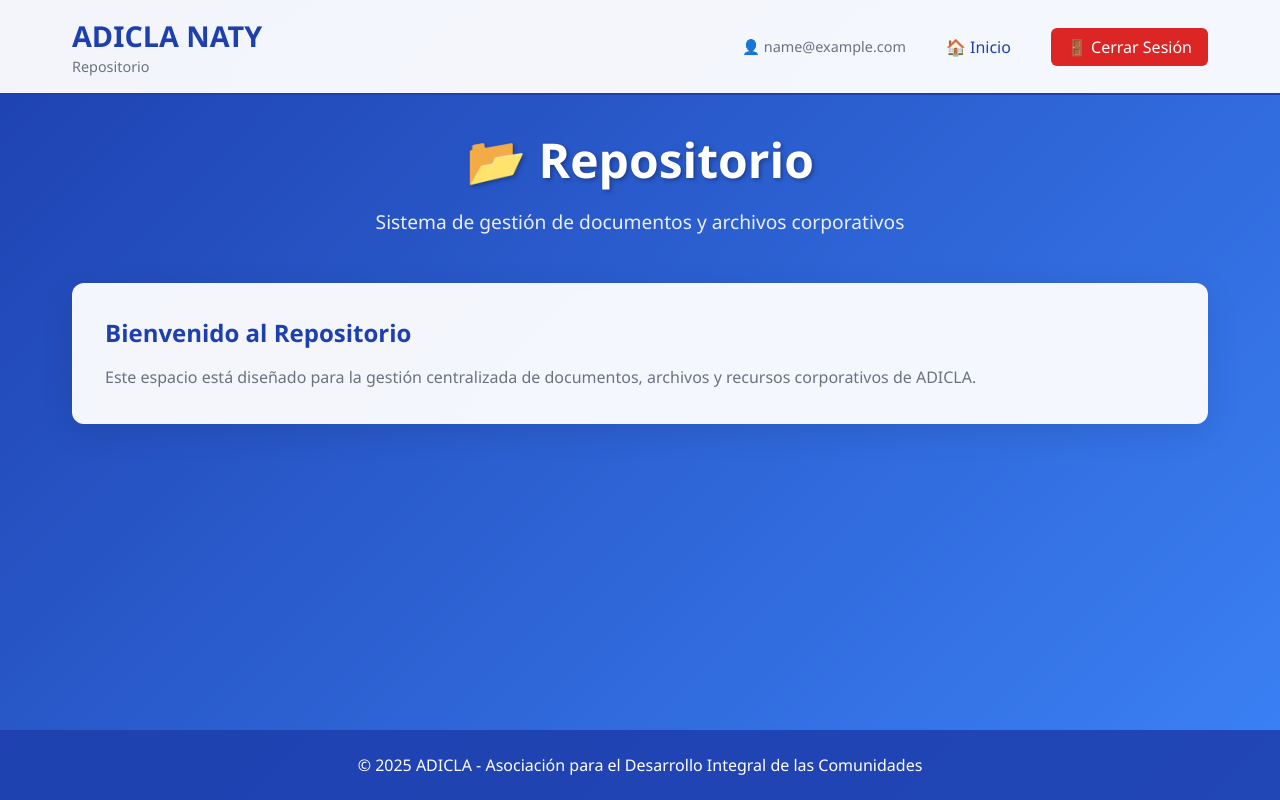
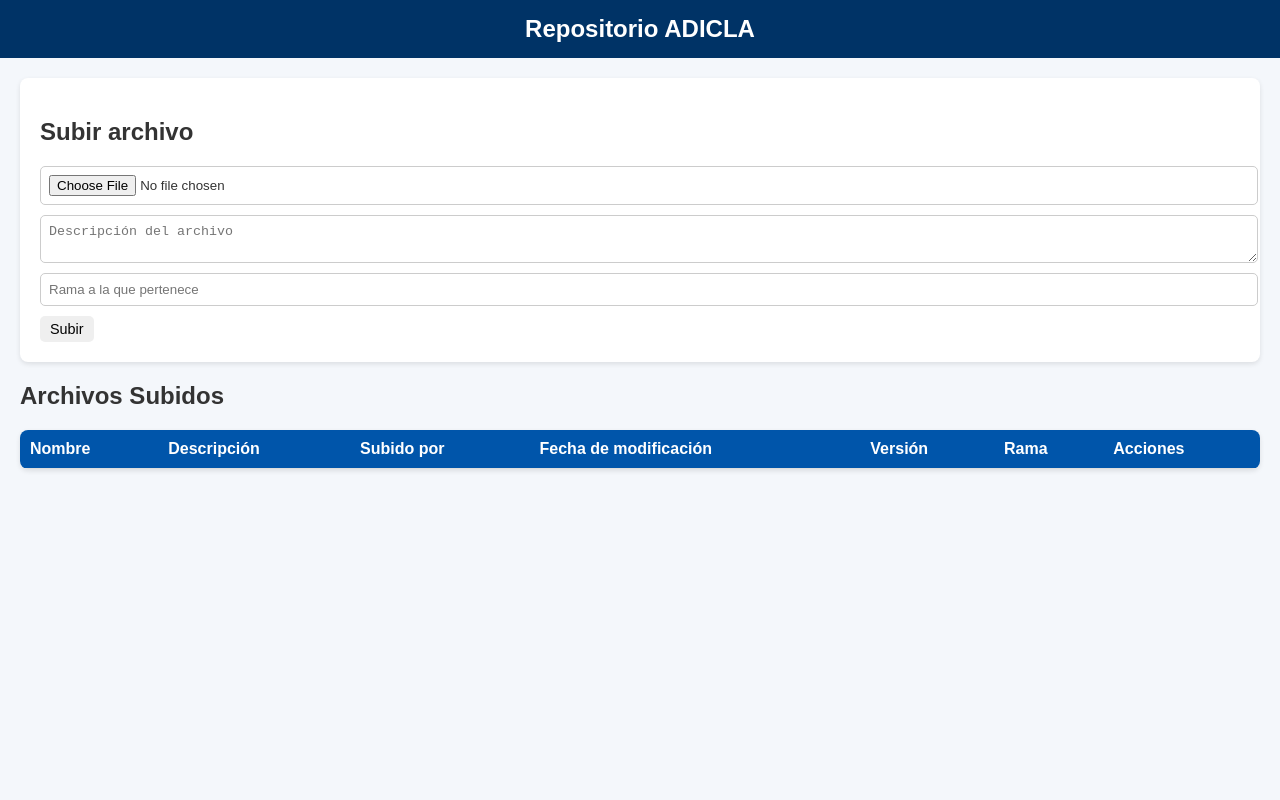
Before and after one commit to jhony-23/WebVideoA, a Django app: page /repositorio/ in a window 1280 px wide. Run offline with Django 5.2, Linux system fonts and the light colour scheme; the visitor is signed in with stand-in values (Sample User, id 1); lists and menus that the app fills with data are empty.

Commit message:
Cambios parte 1

```diff
--- a/AdiclaVideo/settings.py
+++ b/AdiclaVideo/settings.py
@@ -60,7 +60,7 @@ DATABASES = {
     'default': {
         'ENGINE': 'mssql',
         'NAME': 'PlataformaVideosA',
-        'HOST': '192.168.0.149',
+        'HOST': '192.168.56.1',
         'PORT': '1433',
         'USER': 'vm_user',
         'PASSWORD': 'Adicla221231',
--- a/videos/templates/videos/repositorio.html
+++ b/videos/templates/videos/repositorio.html
@@ -1,46 +1,131 @@
 <!DOCTYPE html>
 <html lang="es">
 <head>
-    <meta charset="UTF-8">
-    <meta name="viewport" content="width=device-width, initial-scale=1.0">
-    <title>Repositorio - ADICLA</title>
-    {% load static %}
-    <link rel="stylesheet" href="{% static 'videos/css/repositorio.css' %}">
+<meta charset="UTF-8">
+<meta name="viewport" content="width=device-width, initial-scale=1.0">
+<title>Repositorio de ADICLA</title>
+<style>
+  body { font-family: Arial, sans-serif; margin:0; padding:0; background-color:#f4f7fb; color:#333; }
+  header { background-color:#003366; color:white; padding:15px 20px; text-align:center; font-size:1.5rem; font-weight:bold; }
+  main { padding:20px; }
+  #uploadForm { background:white; padding:20px; border-radius:8px; box-shadow:0 2px 5px rgba(0,0,0,0.1); margin-bottom:20px; }
+  #uploadForm input, #uploadForm textarea { display:block; margin-bottom:10px; width:100%; padding:8px; border:1px solid #ccc; border-radius:5px; }
+  .btn { padding:5px 10px; border:none; border-radius:5px; cursor:pointer; font-size:0.9rem; margin-right:5px; }
+  .btn-danger { background:#cc0000; color:white; }
+  .btn-download { background:#28a745; color:white; }
+  table { width:100%; border-collapse: collapse; background:white; border-radius:8px; overflow:hidden; box-shadow:0 2px 5px rgba(0,0,0,0.1); }
+  th, td { padding:10px; border-bottom:1px solid #ddd; text-align:left; }
+  th { background:#0055aa; color:white; }
+</style>
 </head>
 <body>
-    <div class="container">
-        <header class="header">
-            <div class="header-content">
-                <div class="logo">
-                    <h1>ADICLA NATY</h1>
-                    <span>Repositorio</span>
-                </div>
-                <nav class="nav">
-                    <span class="user-info">👤 {{ user.email }}</span>
-                    <a href="/" class="nav-link">🏠 Inicio</a>
+<header>Repositorio ADICLA</header>
+<main>
+<form id="uploadForm">
+  <h2>Subir archivo</h2>
+  <input type="file" id="fileInput" required>
+  <textarea id="fileDescription" placeholder="Descripción del archivo" rows="2" required></textarea>
+  <input type="text" id="fileBranch" placeholder="Rama a la que pertenece" required>
+  <button type="submit" class="btn btn-primary">Subir</button>
+</form>
 
-                    <a href="/repositorio/logout/" class="nav-link logout">🚪 Cerrar Sesión</a>
-                </nav>
-            </div>
-        </header>
+<h2>Archivos Subidos</h2>
+<table id="filesTable">
+  <thead>
+    <tr>
+      <th>Nombre</th>
+      <th>Descripción</th>
+      <th>Subido por</th>
+      <th>Fecha de modificación</th>
+      <th>Versión</th>
+      <th>Rama</th>
+      <th>Acciones</th>
+    </tr>
+  </thead>
+  <tbody></tbody>
+</table>
+</main>
 
-        <main class="main-content">
-            <div class="page-header">
-                <h1>📂 Repositorio</h1>
-                <p>Sistema de gestión de documentos y archivos corporativos</p>
-            </div>
+<script>
+const uploadForm = document.getElementById('uploadForm');
+const filesTableBody = document.querySelector('#filesTable tbody');
 
-            <div class="content-area">
-                <div class="welcome-card">
-                    <h2>Bienvenido al Repositorio</h2>
-                    <p>Este espacio está diseñado para la gestión centralizada de documentos, archivos y recursos corporativos de ADICLA.</p>
-                </div>
-            </div>
-        </main>
+let filesDB = [];
 
-        <footer class="footer">
-            <p>&copy; 2025 ADICLA - Asociación para el Desarrollo Integral de las Comunidades</p>
-        </footer>
-    </div>
+uploadForm.addEventListener('submit', (e)=>{
+  e.preventDefault();
+  const fileInput = document.getElementById('fileInput');
+  const descInput = document.getElementById('fileDescription');
+  const branchInput = document.getElementById('fileBranch');
+
+  if(fileInput.files.length===0 || !descInput.value.trim() || !branchInput.value.trim()) return;
+
+  const file = fileInput.files[0];
+
+
+  const existingFiles = filesDB.filter(f => f.originalName === file.name);
+  const version = existingFiles.length + 1;
+
+
+  const dotIndex = file.name.lastIndexOf('.');
+  const baseName = dotIndex !== -1 ? file.name.substring(0, dotIndex) : file.name;
+  const ext = dotIndex !== -1 ? file.name.substring(dotIndex) : '';
+
+  const newFile = {
+  name: version>1 ? `${baseName}(${version})${ext}` : file.name,
+  originalName: file.name,
+  description: descInput.value.trim(),
+  uploadedBy: '',
+  date: new Date().toLocaleString(),
+  version: version,
+  branch: branchInput.value.trim(),
+  fileObject: file
+};
+
+  filesDB.push(newFile);
+  renderFiles();
+  uploadForm.reset();
+});
+
+function renderFiles(){
+  filesTableBody.innerHTML='';
+  filesDB.forEach((f,index)=>{
+    const tr=document.createElement('tr');
+    tr.innerHTML=`
+      <td>${f.name}</td>
+      <td>${f.description}</td>
+      <td>${f.uploadedBy || '-'}</td>
+      <td>${f.date || '-'}</td>
+      <td>${f.version}</td>
+      <td>${f.branch}</td>
+      <td>
+        <button class="btn btn-download" onclick="downloadFile(${index})">Descargar</button>
+        <button class="btn btn-danger" onclick="deleteFile(${index})">Eliminar</button>
+      </td>
+    `;
+    filesTableBody.appendChild(tr);
+  });
+}
+
+function deleteFile(index){
+  if(confirm('¿Seguro que deseas eliminar este archivo?')){
+    filesDB.splice(index,1);
+    renderFiles();
+  }
+}
+
+function downloadFile(index){
+  const file=f=>filesDB[index].fileObject;
+  const blob = new Blob([filesDB[index].fileObject], {type: filesDB[index].fileObject.type});
+  const url = URL.createObjectURL(blob);
+  const a=document.createElement('a');
+  a.href=url;
+  a.download=filesDB[index].name;
+  document.body.appendChild(a);
+  a.click();
+  document.body.removeChild(a);
+  URL.revokeObjectURL(url);
+}
+</script>
 </body>
 </html>
```
Also changed, not shown: videos/templates/videos/repositorio_login.html (+3 -4 lines).
